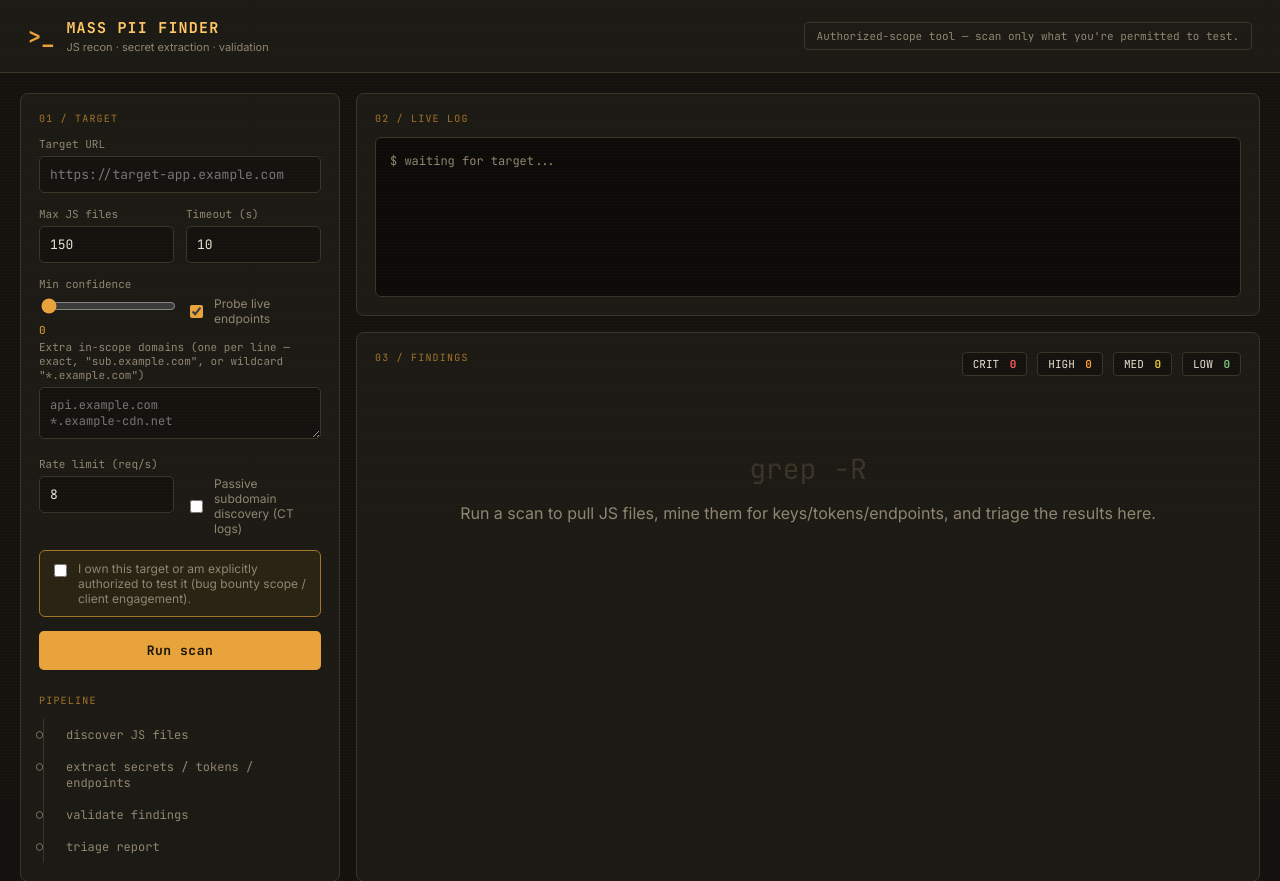
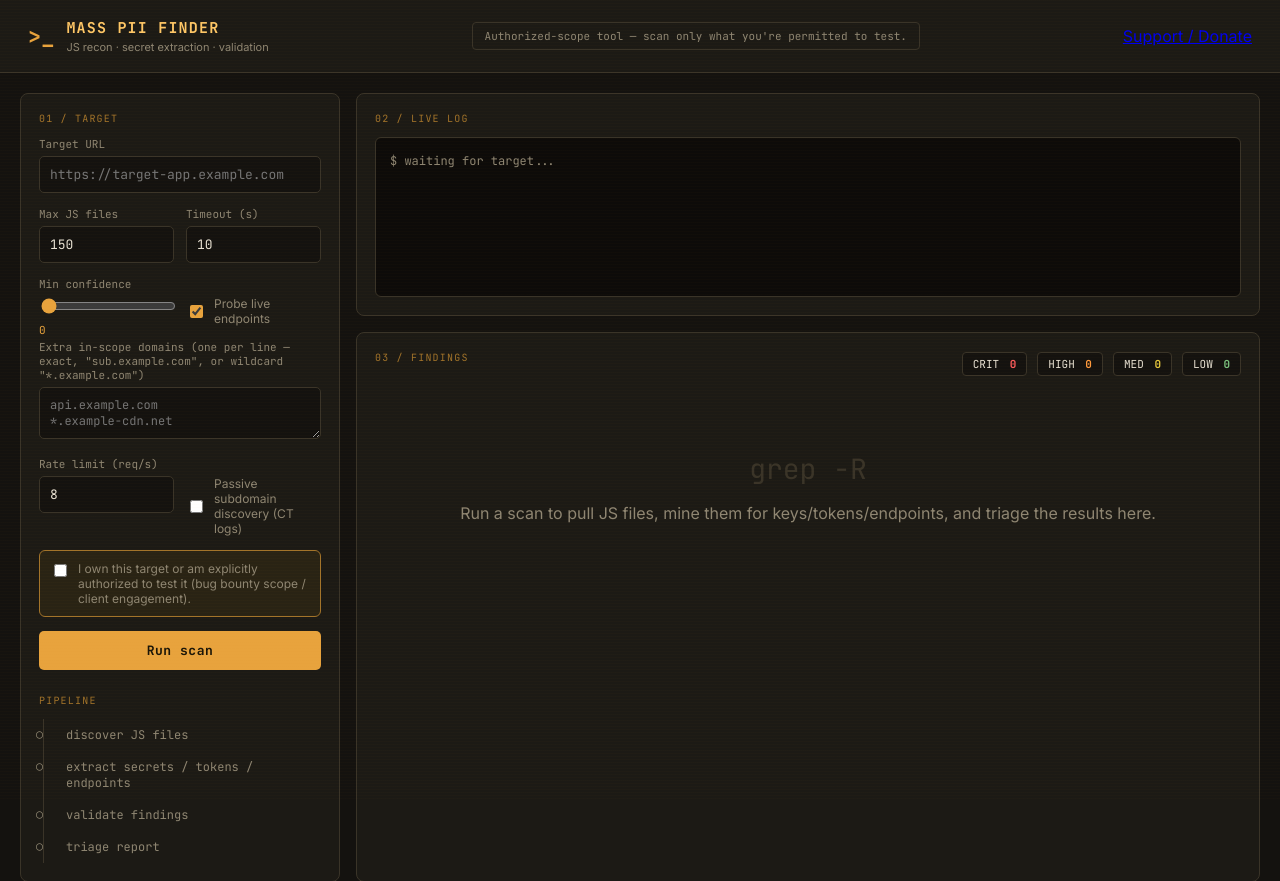
Before and after one commit to kanishk-dadhich/Recon_Tools, a Flask app: page / in a window 1280 px wide. Shown: the top 881 px of the page. Run offline with Flask 3, Linux system fonts and the light colour scheme; some libraries are stand-ins or nearby versions.

Commit message:
Add support/donate link to UI and README

```diff
--- a/templates/index.html
+++ b/templates/index.html
@@ -19,6 +19,9 @@
     </div>
   </div>
   <div class="scope-note">Authorized-scope tool — scan only what you're permitted to test.</div>
+  <div class="support-row">
+    <a class="support-link" href="https://razorpay.me/@kanishkdadhich" target="_blank" rel="noopener noreferrer">Support / Donate</a>
+  </div>
 </header>
 
 <main class="layout">
```
Also changed, not shown: README.md.
